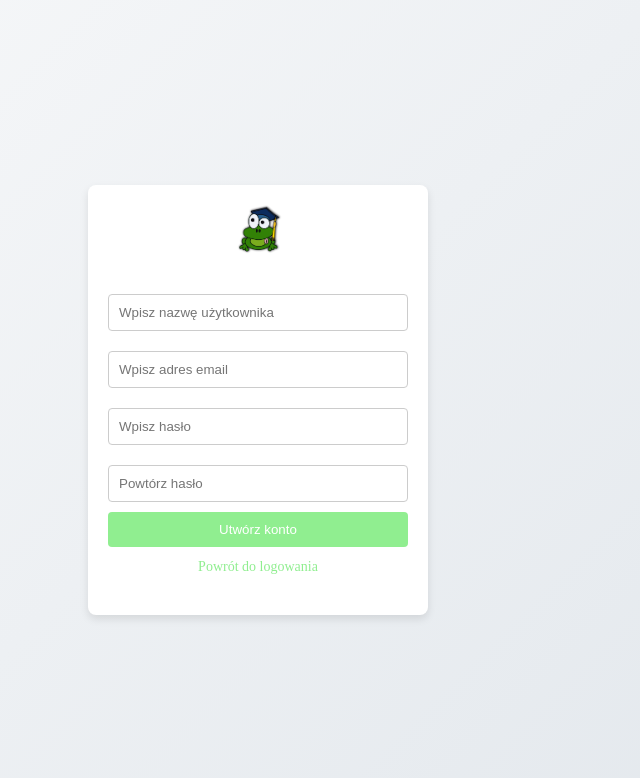
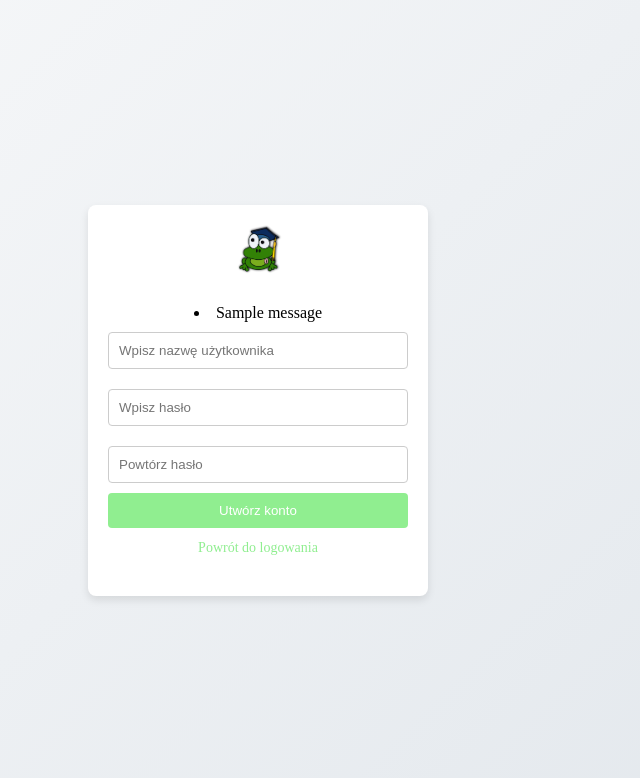
Before and after one commit to Kszyszka/zabka-learning, a Django app: page /user/signup in a window 1280 px wide. Shown: the top 778 px of the page, without its empty margins (382-1022 px from the left). Run offline with Django 5.2, Linux system fonts and the light colour scheme; one stand-in notice (Sample message) is shown.

Commit message:
Obsługa logowania i rejestracji na nowych panelach, walidacja poprawności hasła przy rejestracji

```diff
--- a/project/templates/users/reg_full.html
+++ b/project/templates/users/reg_full.html
@@ -1,9 +1,14 @@
 {% extends "log_reg_template.html" %}
 {% block content %}
-    <input type="text" placeholder="Wpisz nazwę użytkownika" class="input-field"> <br>
-    <input type="email" placeholder="Wpisz adres email" class="input-field"> <br>
-    <input type="password" placeholder="Wpisz hasło" class="input-field"> <br>
-    <input type="password" placeholder="Powtórz hasło" class="input-field"> <br>
-    <button class="login-button">Utwórz konto</button> <br>
+    {% for message in messages %}
+        <li{% if message.tags %} class="{{ message.tags }}"{% endif %}>{{ message }}</li>
+    {% endfor %}
+    <form action="" method="post">
+        {% csrf_token %}
+        <input type="text" placeholder="Wpisz nazwę użytkownika" class="input-field" name="username"><br>
+        <input type="password" placeholder="Wpisz hasło" class="input-field" name="password"><br>
+        <input type="password" placeholder="Powtórz hasło" class="input-field" name="password2"><br>
+        <button class="login-button" type="submit">Utwórz konto</button><br>
+    </form>
     <a href="{% url 'signin' %}" class="register-link">Powrót do logowania</a>
 {% endblock %}
--- a/project/usersAPP/views.py
+++ b/project/usersAPP/views.py
@@ -24,10 +24,13 @@ def signup_user(request):
     """Funkcja tworząca widok obsługujący formularz rejestracji."""
     if request.method == 'POST':
         if not User.objects.filter(username=request.POST["username"]).exists():
-            user = User.objects.create_user(username=request.POST["username"],
-                                            password=request.POST["password"],)
-            messages.success(request, 'Signed up successfully')
-            return redirect('quizhome')
+            if request.POST["password"] == request.POST["password2"]:
+                user = User.objects.create_user(username=request.POST["username"],
+                                                password=request.POST["password"],)
+                messages.success(request, 'Signed up successfully')
+                return redirect('quizhome')
+            else:
+                messages.error(request, 'Sing up Fail, Password do not match')
         else:
             messages.error(request, 'Sing up Fail, User already exists')
     return render(request, 'users/reg_full.html')
```
Also changed, not shown: project/templates/users/log_full.html (+9 -3 lines), project/db.sqlite3.
